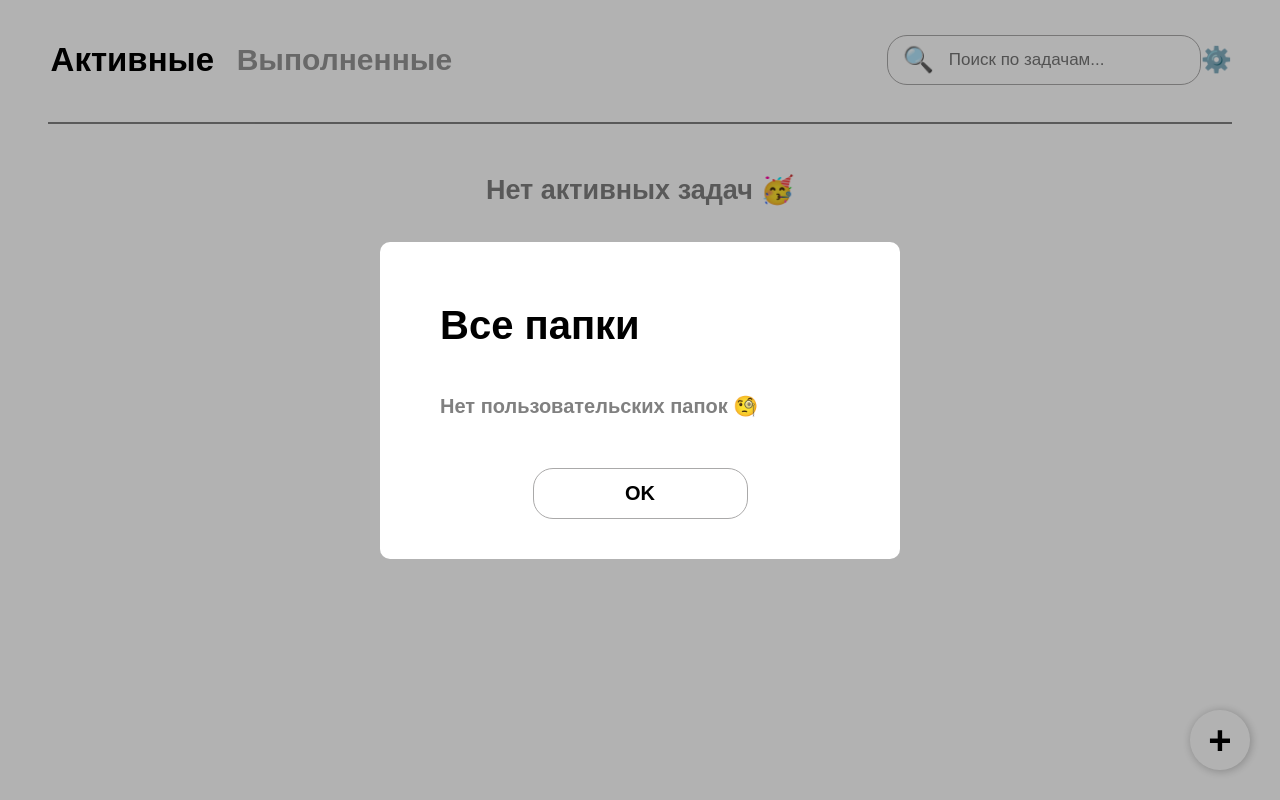
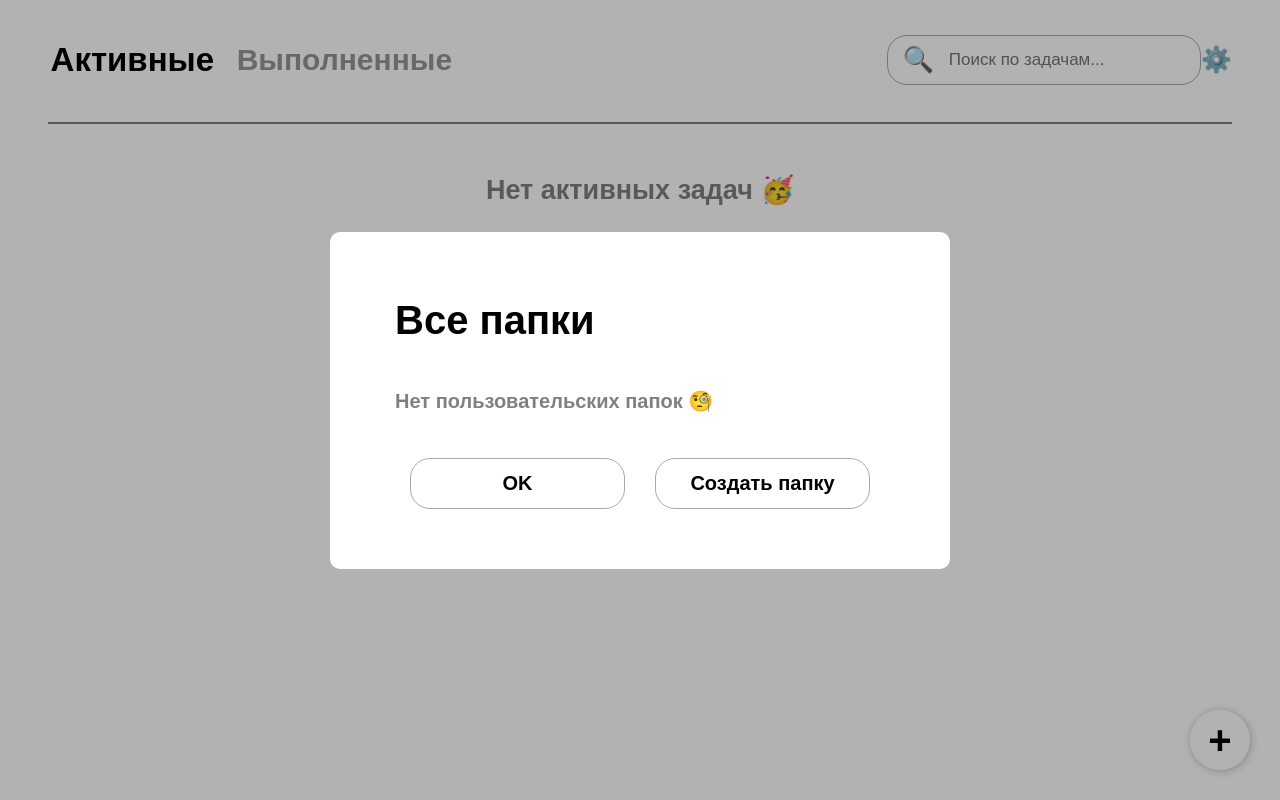
Before and after one commit to nixywex/todo, a React (Create React App) app: page / in a window 1280 px wide. Both pictures are taken after a click on the element "⚙️". Built offline with nearby package versions, Linux system fonts and the light colour scheme.

Commit message:
add button for creatung new folder

```diff
--- a/src/components/Header/Header.js
+++ b/src/components/Header/Header.js
@@ -7,7 +7,8 @@ import Search from "../Search/Search";
 import styles from "./Header.module.scss";
 
 function Header({ folders, activeFolder }) {
-  const { searchValue, setSearchValue, openPopup } = useContext(Context);
+  const { searchValue, setSearchValue, openPopup, handleChangeFolder } =
+    useContext(Context);
 
   return (
     <div className={styles.header}>
@@ -23,6 +24,15 @@ function Header({ folders, activeFolder }) {
             openPopup("folders", {
               text: "Все папки",
               folders,
+              trueButton: () => {
+                openPopup("input", {
+                  text: "Создать папку",
+                  placeholder: "Введите название папки",
+                  trueButton: handleChangeFolder,
+                  args: [],
+                });
+              },
+              args: [],
             })
           }
         >
--- a/src/components/Popup/Popup.module.scss
+++ b/src/components/Popup/Popup.module.scss
@@ -14,19 +14,18 @@
 }
 .popupInner{
     position: relative;
-    padding: 40px 60px;
+    padding: 60px 65px;
     background-color: #fff;
     max-width: 860px;
     border-radius: 10px;
     min-width: 400px;
     div[data-type = "header"]{
-        margin-top: 15px;
         display: flex;
         justify-content: space-between;
         align-items: center;
     }
     div[data-type = "buttons"]{
-        margin-top: 50px ;
+        margin-top: 45px ;
         display: flex;
         justify-content: center;
         align-items: center;
@@ -43,9 +42,10 @@
     }
 
     p[data-type = "folderSelect"]::before{
-        content: "-";
+        content: "•";
         color: black;
         margin-right: 20px;
+        font-size: 25px;
     }
     p[data-type = "foldersMessage"]{
         font-weight: bold;
@@ -54,7 +54,13 @@
         font-size: 20px;
     }
     div[data-type = "folderItem"]{
-        margin: 15px 0;
+        margin: 0;
+        border-bottom: 1px solid grey;
+        display: flex;
+        justify-content: space-between;
+        align-items: center;
+        font-size: 25px;
+
     }
     p[data-type = "folderDelete"]{
         display: inline-block;
@@ -68,6 +74,9 @@
         line-height: 57px;
         margin: 0;
     }
+    div [data-type="foldersList"]{
+        margin: 0;
+    }
 
     p[data-type = "folder"]{
         font-weight: 700;
@@ -75,7 +84,7 @@
         line-height: 34px;
         margin-top: 0;
         color: #AAA9A9;
-        margin-bottom: 30px;
+        margin-bottom: 45px;
     }
     p[data-type = "icons"]{
         display: inline-block;
@@ -102,10 +111,11 @@
     }
     Button{
         margin: 0 15px;
+        width: 215px;
     }
     Input[data-type="input"]{
         width: 100%;
-        margin-top: 40px;
+        margin-top: 35px;
 
     }
     .closeButton{
--- a/src/components/TodoList/TodoList.js
+++ b/src/components/TodoList/TodoList.js
@@ -20,7 +20,7 @@ function TodoList({ tasks }) {
             className={styles.delete}
             onClick={() =>
               openPopup("bool", {
-                text: "Удалить задачу?",
+                text: "Удалить все задачи в папке?",
                 trueButton: () => tasks.forEach((item) => deleteTask(item.id)),
               })
             }
--- a/src/components/UI/Button/Button.module.scss
+++ b/src/components/UI/Button/Button.module.scss
@@ -7,8 +7,7 @@
     font-size: 20px;
     line-height: 29px;
     color: #000000;
-    padding: 10px 70px;
-    min-width: 215px;
+    padding: 10px 0px;
     cursor: pointer;
     transition: 0.2s ease-out;
     &:hover{
--- a/src/hooks/useFolders.js
+++ b/src/hooks/useFolders.js
@@ -20,7 +20,6 @@ function useFolders() {
   };
 
   const deleteFolder = (name) => {
-    console.log("use", folders, name);
     setFolders((prev) => prev.filter((item) => item !== name));
   };
 
--- a/src/hooks/usePopup.js
+++ b/src/hooks/usePopup.js
@@ -116,7 +116,7 @@ function usePopup(
               <Button onClick={() => setIsPopupActive(false)}>Отмена</Button>
               <Button
                 onClick={() =>
-                  popupData.trueButton(popupInput, popupData.args[0])
+                  popupData.trueButton(popupInput, [...popupData.args])
                 }
               >
                 OK
@@ -130,10 +130,11 @@ function usePopup(
             <div data-type="header">
               <h1>{popupData.text}</h1>
             </div>
-            {!popupData.folders.length ? (
-              <p data-type="foldersMessage">Нет пользовательских папок 🧐</p>
-            ) : null}
+
             <div data-type="foldersList">
+              {!popupData.folders.length ? (
+                <p data-type="foldersMessage">Нет пользовательских папок 🧐</p>
+              ) : null}
               {popupData.folders.map((item) => {
                 return (
                   <div data-type="folderItem" key={item}>
@@ -159,6 +160,13 @@ function usePopup(
             </div>
             <div data-type="buttons">
               <Button onClick={() => setIsPopupActive(false)}>OK</Button>
+              <Button
+                onClick={() =>
+                  popupData.trueButton(popupInput, [...popupData.args])
+                }
+              >
+                Создать папку
+              </Button>
             </div>
           </>
         );
```
